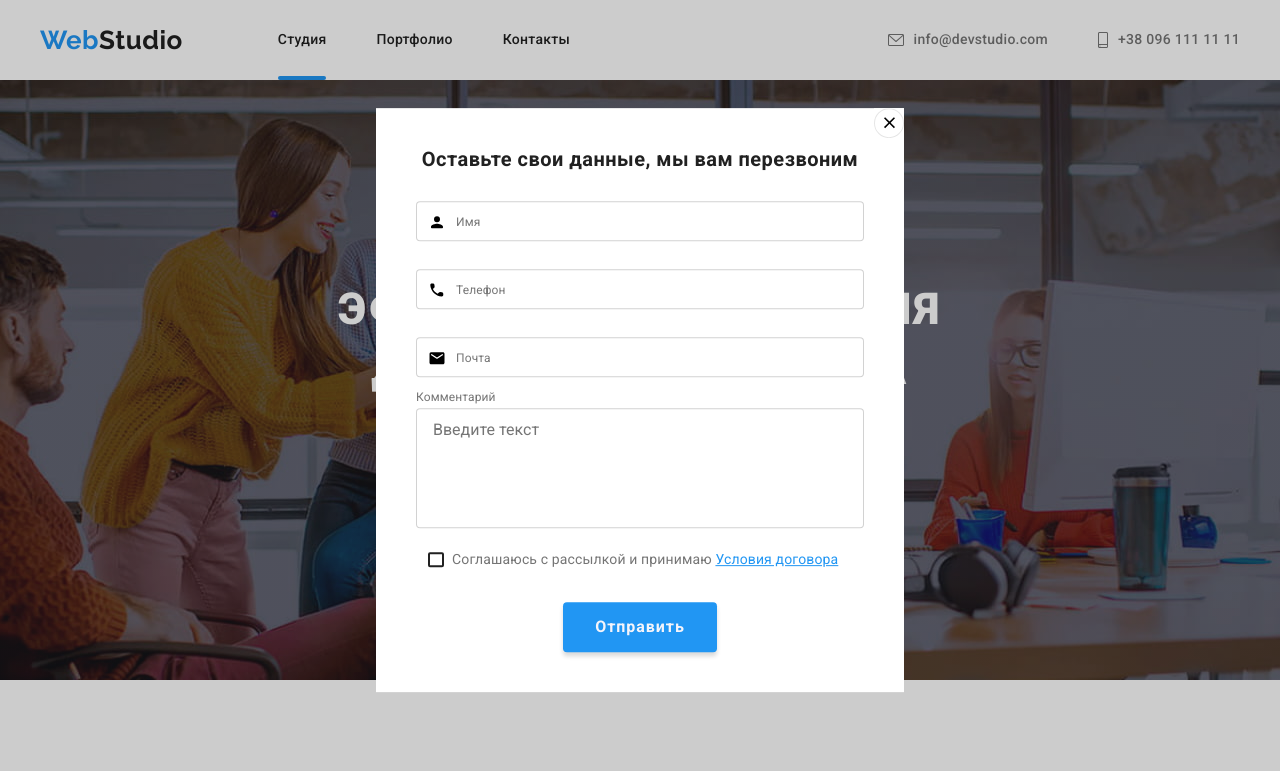
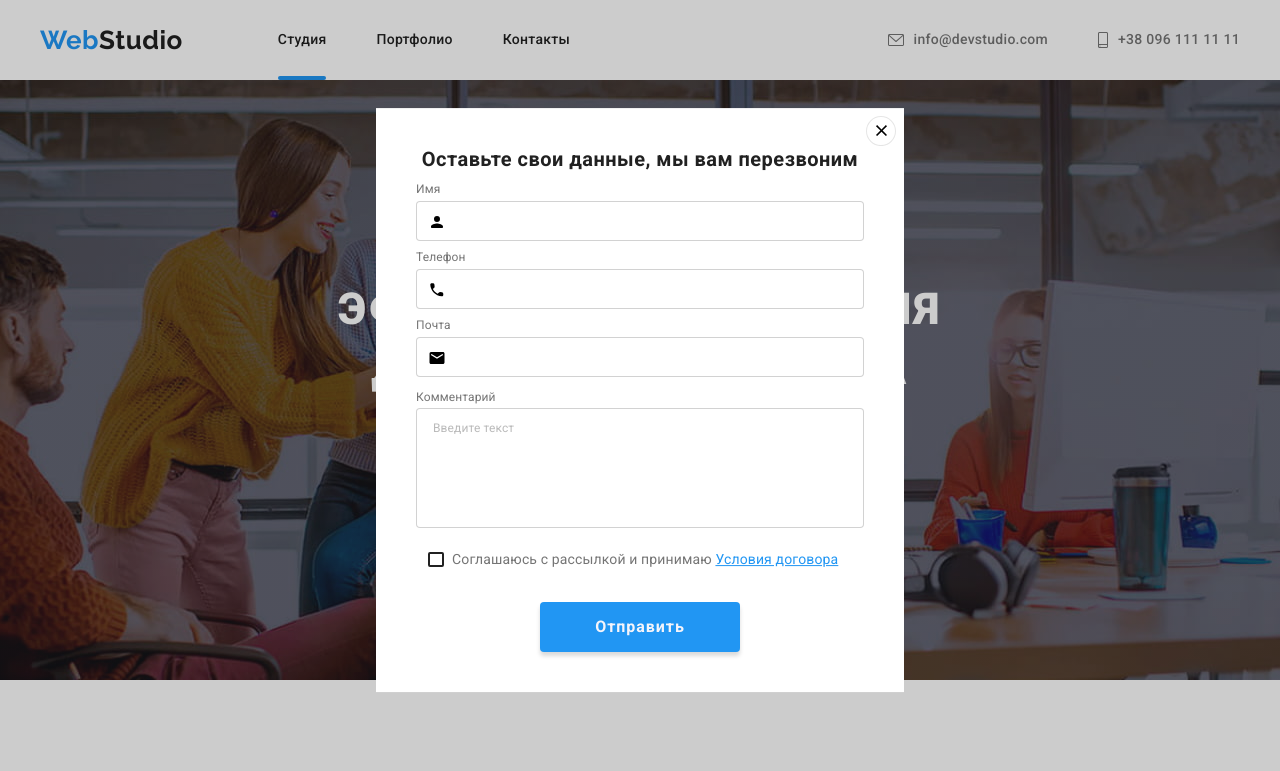
Before and after one commit to demetrx/goit-markup-hw-06, a plain HTML site: page index.html in a window 1280 px wide. Both pictures are taken after a click on the button "Заказать услугу". Shown: the top 771 px of the page. Drawn offline with nearby package versions, Linux system fonts and the light colour scheme.

Commit message:
all necessary ammendments done

```diff
--- a/css/styles.css
+++ b/css/styles.css
@@ -653,8 +653,8 @@ header .container{
     border: 0;
     background-color: inherit;
     position: absolute;
-    top: 0;
-    right: 0;
+    top: 8px;
+    right: 8px;
     cursor: pointer;
     fill: currentColor;
     transition: color 250ms cubic-bezier(0.4, 0, 0.2, 1);
@@ -688,14 +688,13 @@ header .container{
     display: inline-block;
     left: 40px;
     top: 0px;
-    transform: translateY(100%);
-    transition: transform 250ms cubic-bezier(0.4, 0, 0.2, 1);
+    transform: translate(-40px, -19px);
 }
 
 
 .shift-field:focus-within .shift-label,
 .shift-input:not(:placeholder-shown) + .shift-label{
-    transform: translate(-40px, -19px);
+
 }
 
 .modal p{
@@ -730,6 +729,13 @@ textarea{
     height: 120px;
     display: block;
     box-sizing: border-box;
+    font-size: 12px;
+    line-height: 1.17;
+    letter-spacing: 0.01em;
+}
+
+textarea::placeholder{
+    color: rgba(117, 117, 117, 0.5);
 }
 
 input, textarea{
@@ -789,6 +795,8 @@ label.form-comment{
 
 .modal .form-submit{
     display: block;
+    width: 200px;
+    height: 50px;
 }
 
 .checkbox-icon{
```
